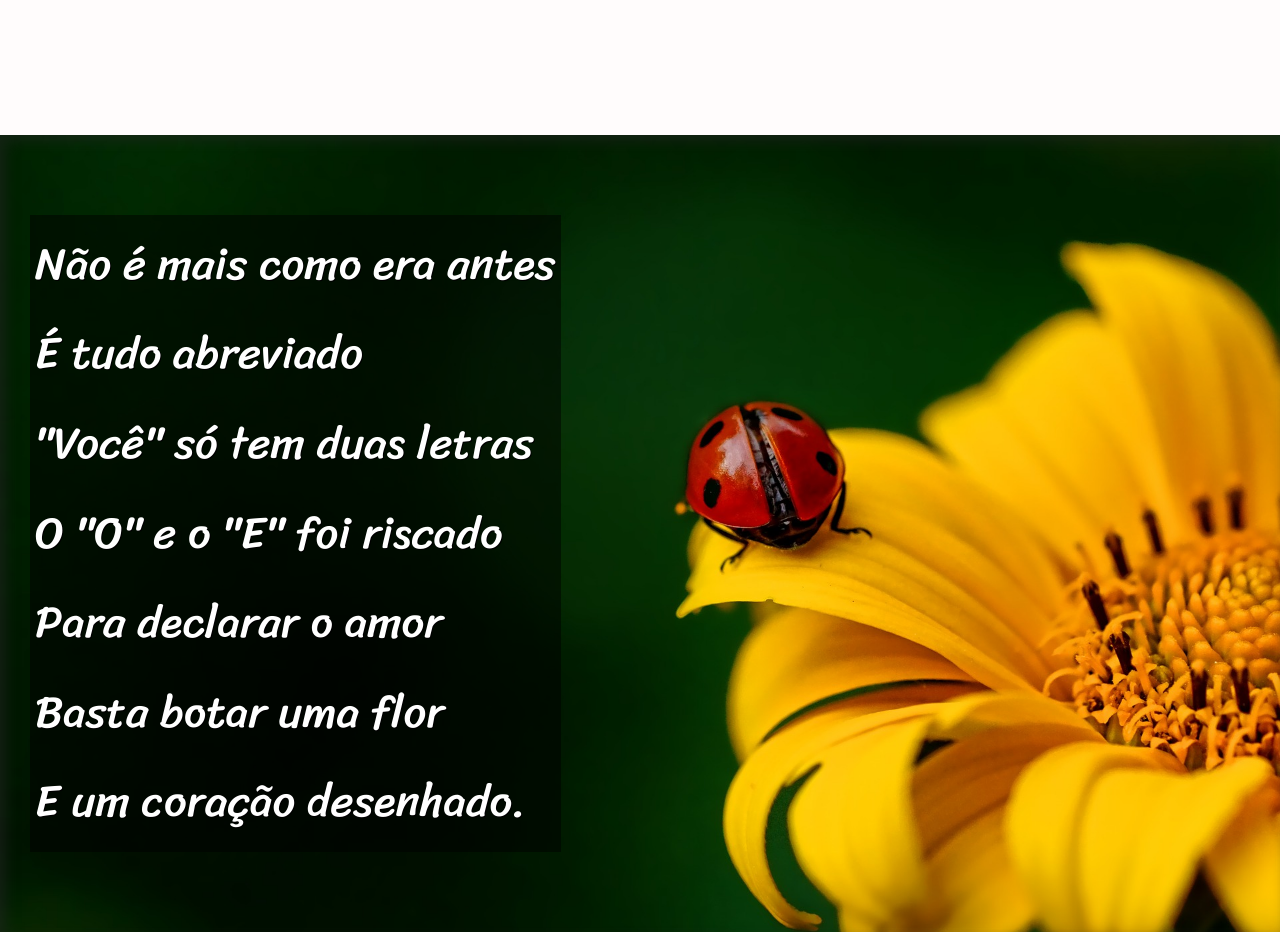
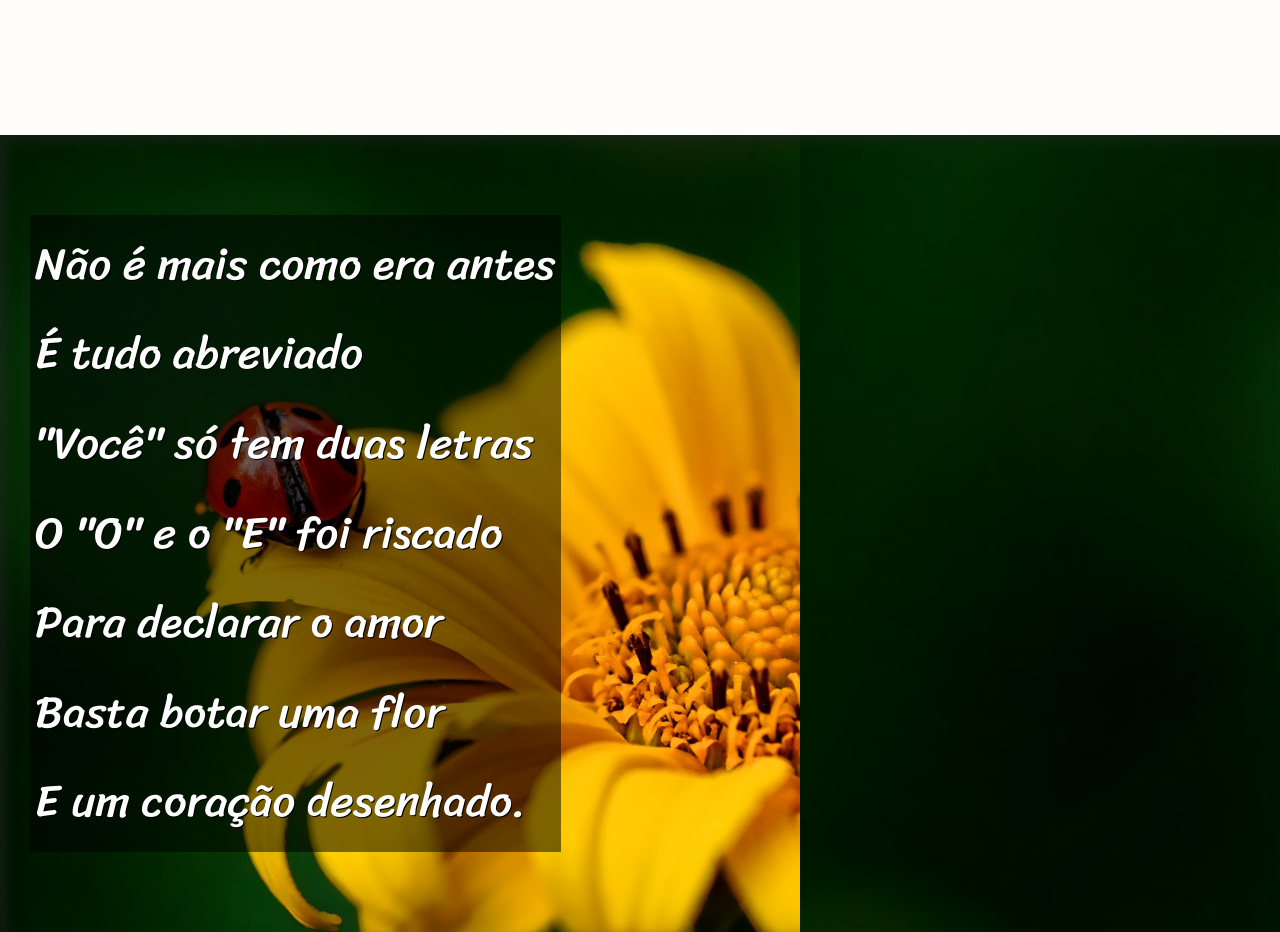
Before and after one commit to BrunoRPessoa/projeto-cordel, a plain HTML site: page index.html in a window 1280 px wide. Shown: the part 1000-1932 px from the top of the page. Drawn offline with Linux system fonts and the light colour scheme.

Commit message:
atualizaçao

```diff
--- a/estilo/style.css
+++ b/estilo/style.css
@@ -72,6 +72,7 @@ section.imagem {
     background-size: cover;
     box-shadow: inset 6px 6px 13px 0px rgba(37, 37, 37, 0.527);
     background-attachment: fixed;
+    background-position: 100vh;
 }
 
 section.imagem > p {
```
